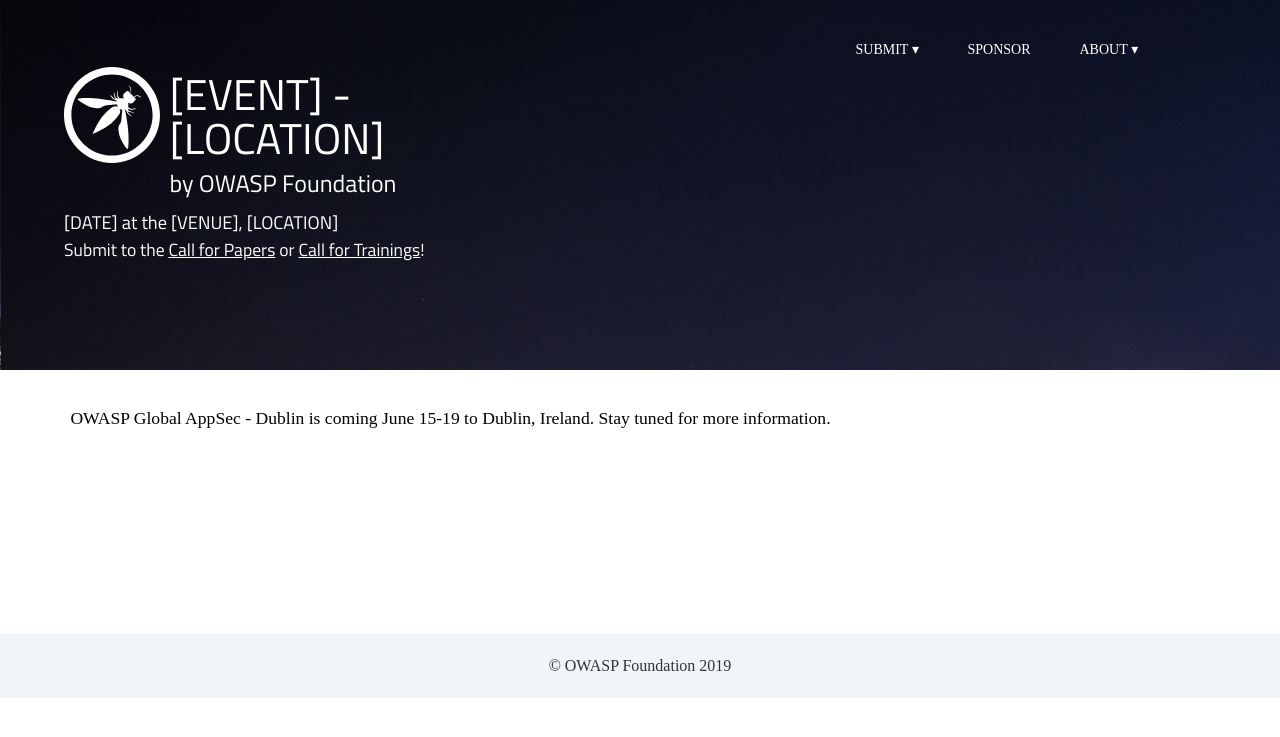
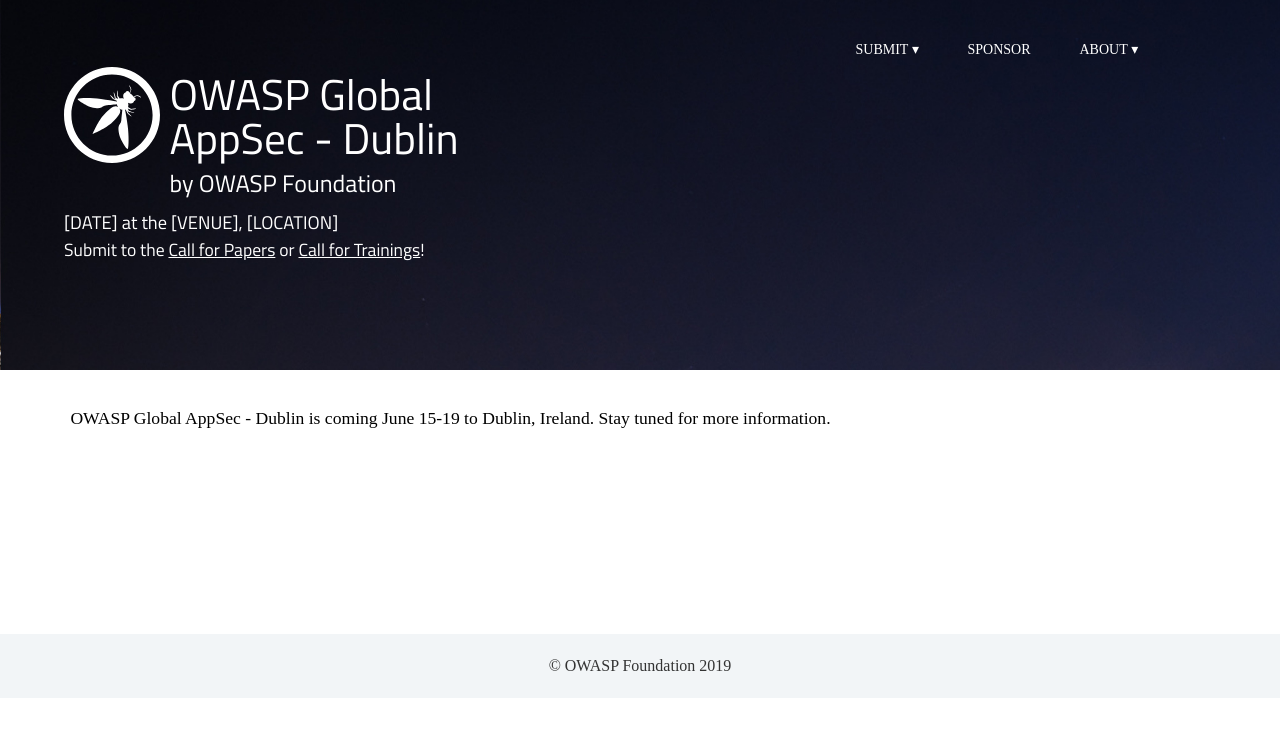
Before and after one commit to globalsea/globalsea.github.io, a Jekyll site: the page built from index.html, in a window 1280 px wide. Shown: the top 737 px of the page. Built offline with Jekyll 4.4.1, drawn with Linux system fonts in a browser that asks for light colours; some web fonts are replaced.

Commit message:
Update header.html

```diff
--- a/_includes/header.html
+++ b/_includes/header.html
@@ -36,6 +36,6 @@
     </ul>
   </nav>
 	<a class="logo" href="/">
-		<h1>[EVENT] - [LOCATION]</h1>
+		<h1>OWASP Global AppSec - Dublin</h1>
     <h2>by OWASP Foundation</h1>
 	</a>
```
